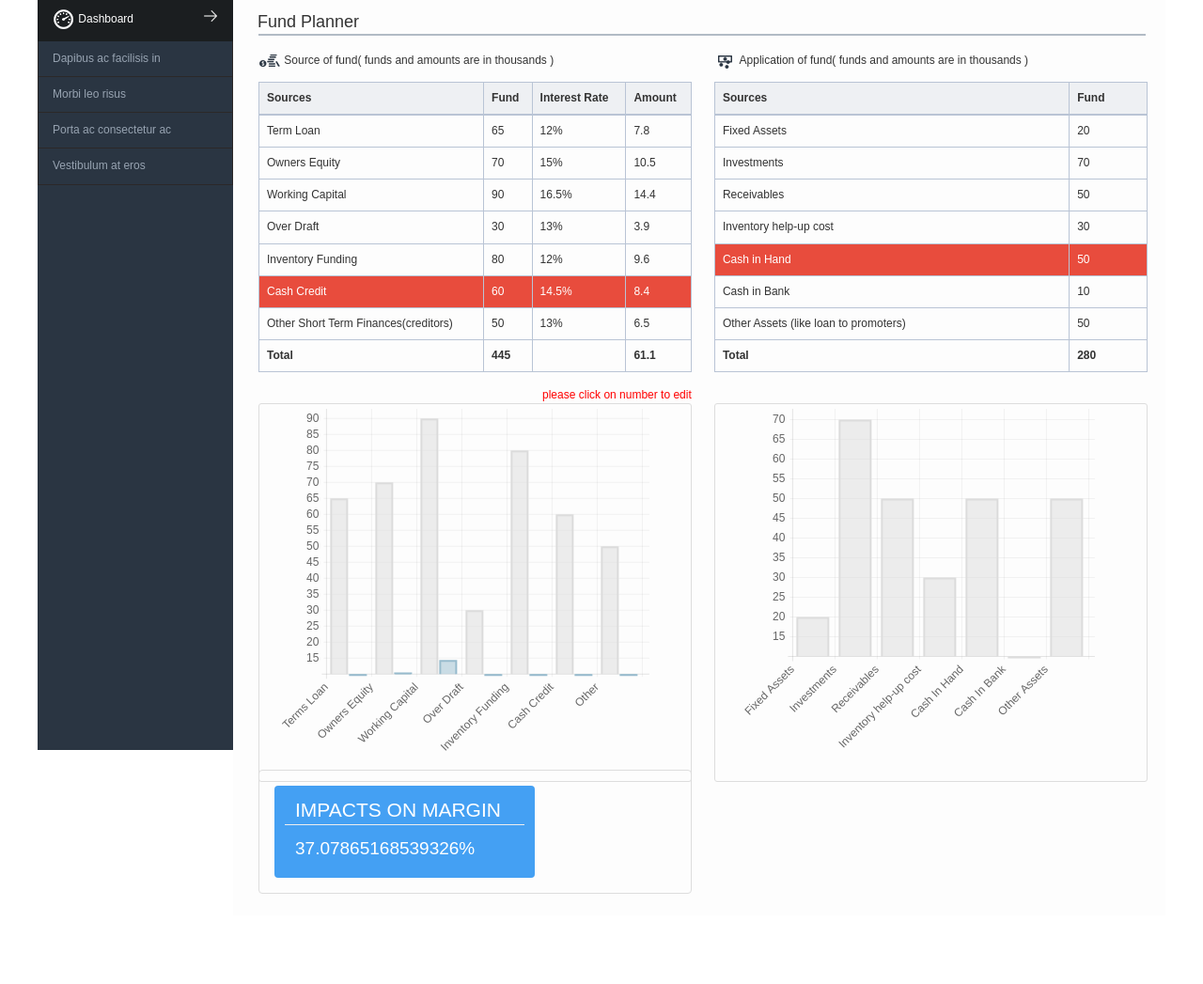
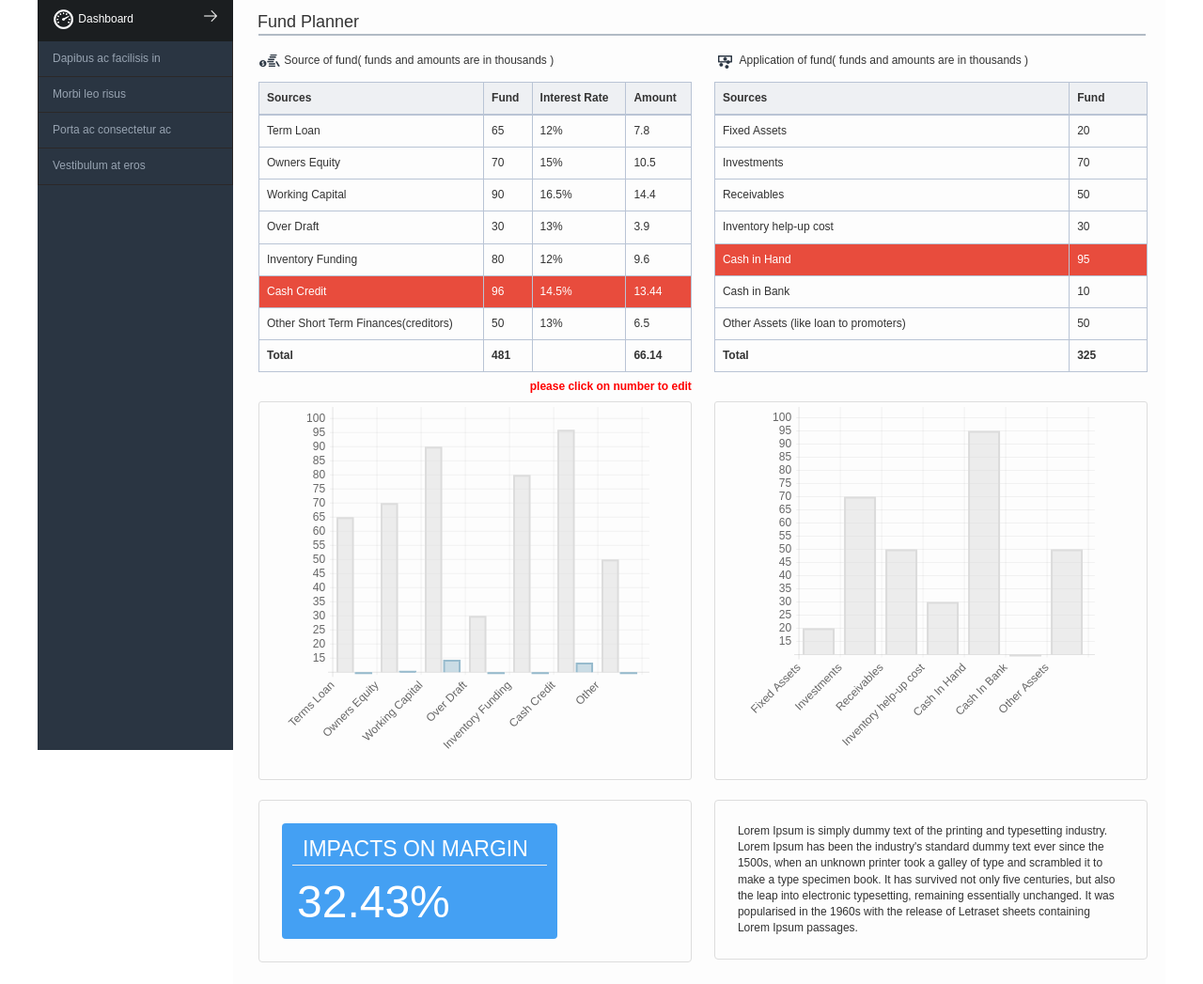
Before and after one commit to safiahmed/Onicra, a plain HTML site: page public_html/index.html in a window 1280 px wide. Shown: the part 54-1101 px from the top of the page at 94% size. Before the commit the page ends 1028 px from the top, so only its background shows below. Drawn offline with nearby package versions, Linux system fonts and the light colour scheme.

Commit message:
second change onicra

```diff
--- a/public_html/index.html
+++ b/public_html/index.html
@@ -130,7 +130,7 @@
                                         </tr>
                                         <tr class="selected-row">
                                             <td>Cash Credit</td>
-                                            <td>60</td>
+                                            <td>96</td>
                                             <td>14.5%</td>
                                             <td>43.5</td>
                                         </tr>
@@ -183,7 +183,7 @@
                                         </tr>
                                         <tr class="selected-row">
                                             <td>Cash in Hand</td>
-                                            <td>50</td>
+                                            <td>95</td>
                                         </tr>
                                         <tr>
                                             <td>Cash in Bank</td>
@@ -219,6 +219,14 @@
                                     <p></p>
                                 </div>
                             </div>
+                            <div class="right-data-table third-container">
+                                Lorem Ipsum is simply dummy text of the printing and typesetting industry. Lorem Ipsum
+                                has been the industry's standard dummy text ever since the 1500s, when an unknown printer took a
+                                galley of type and scrambled it to make a type specimen book. It has survived not only five
+                                centuries, but also the leap into electronic typesetting, remaining essentially unchanged.
+                                It was popularised in the 1960s with the release of Letraset sheets containing Lorem Ipsum
+                                passages.
+                            </div>
                         </section>
                     </section>
                 </div>
--- a/public_html/js/script.js
+++ b/public_html/js/script.js
@@ -24,6 +24,9 @@ $(document).ready(function() {
         }
     })
 //    edit and update code ends here
+
+
+
 
 })
 
@@ -86,11 +89,12 @@ function calculatevalues() {
     var t2last = subtotal2  //this()subtotal is coming from previous .each function
     var IR = t1last - t2last
     var FR = IR * 100
-    var FO = FR / t1last
+    var FI = FR / t1last
+    var FO = FI.toFixed(2);
     if (FO > 0) {
         $(".interest-rate p").text(FO + "%")
     } else {
-        $(".interest-rate p").text(FO + "%")
+        $(".interest-rate p").text("-"+FO + "%")
     }
     //    calculation of interest rate s ends here
 }
--- a/public_html/style/style.css
+++ b/public_html/style/style.css
@@ -44,18 +44,18 @@
 .interest-rate{
     padding: 11px;
     background-color: #44A0F3;
-    height: 98px;
-    width: 277px;
+    height: 123px;
+    width: 293px;
     color: #ffffff;
     border-radius: 4px;
 }
 .interest-rate span{
-    font-size: 21px;
+    font-size: 23px;
     padding: 11px;
 }
 .interest-rate p{
-    font-size: 19px;
-    padding: 11px;
+    font-size: 48px;
+    padding: 5px;
 }
 .interest-rate hr{
     margin-top: 0;
@@ -63,17 +63,20 @@
 }
 
 .third-container{
-    padding: 16px;
+    padding: 24px;
     border: 1px solid #ddd;
     border-radius: 4px;
-    margin-top: -13px;
+    margin-top: 21px;
     margin-bottom: 7px;
+    height: auto;
 }
 
 .info{
     color: red;
     float: right;
-    margin-top: -4px;
+    margin-top: -13px;
+    margin-bottom: 7px;
+    font-weight: bold;
 }
 
 .foutstyle{
```
